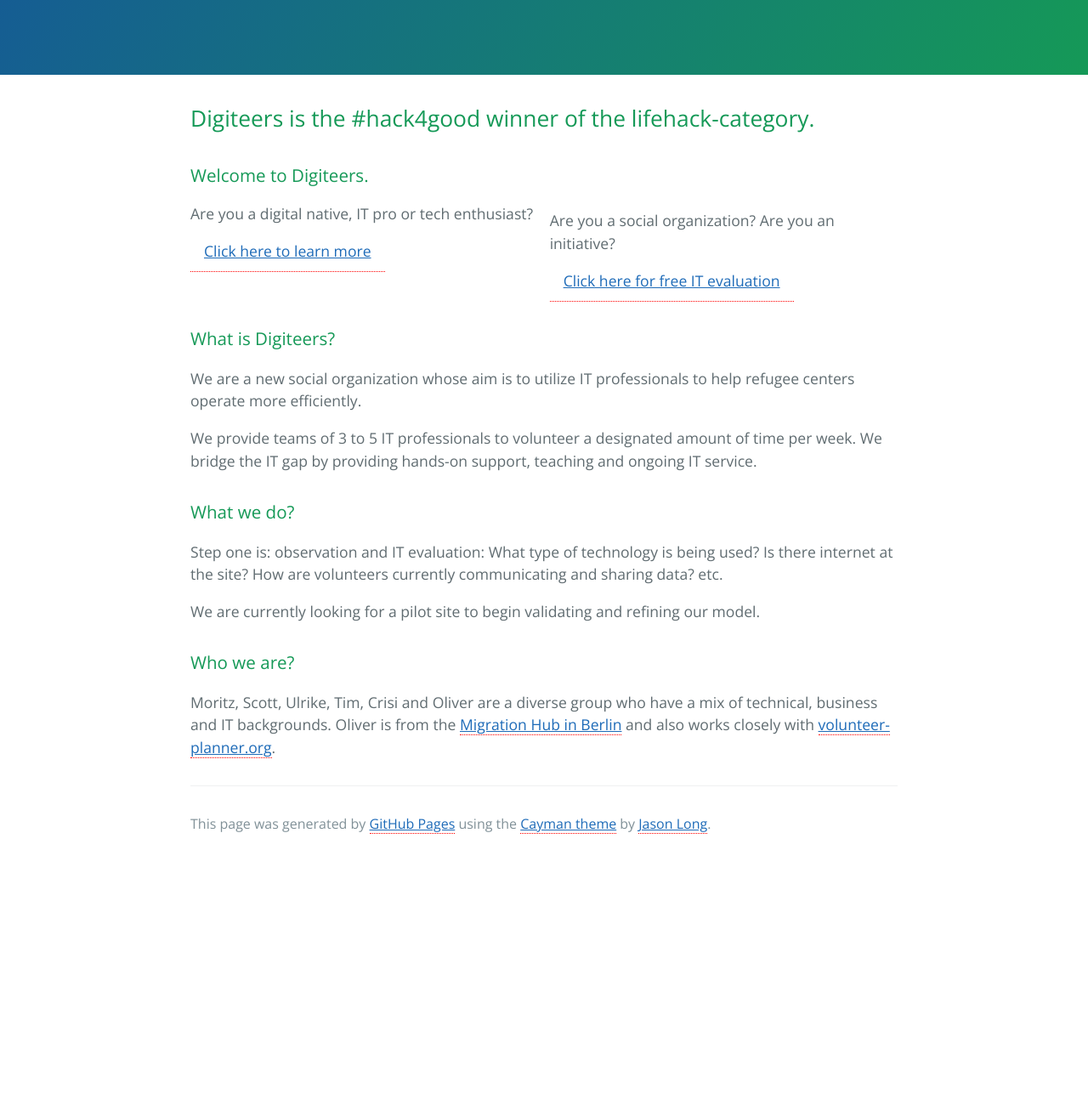
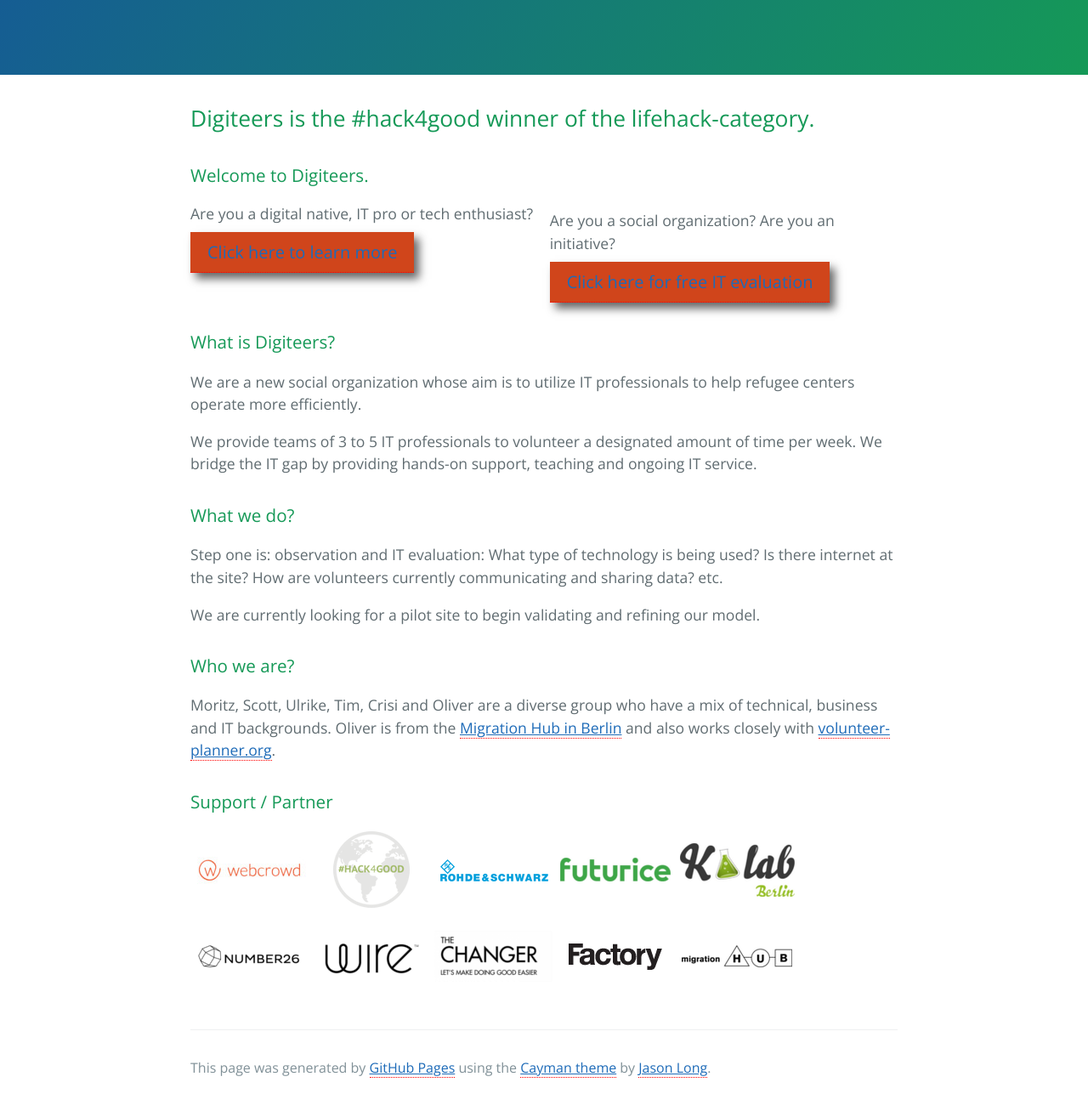
Before and after one commit to digiteers/digiteers.github.io, a plain HTML site: page index.html in a window 1280 px wide. Shown: the part 229-1529 px from the top of the page at 85% size. Before the commit the page ends 1242 px from the top, so only its background shows below. Drawn offline with nearby package versions, Linux system fonts and the light colour scheme.

Commit message:
Update index.html

```diff
--- a/index.html
+++ b/index.html
@@ -24,10 +24,10 @@
 
 <div class="section group">
 	<div class="col span_1_of_2">
-	<p>Are you a digital native, IT pro or tech enthusiast?</p>  <a class="btn" href="/teams.html">Click here to learn more</a>
+	<p>Are you a digital native, IT pro or tech enthusiast?</p>  <a class="btn1" href="/teams.html">Click here to learn more</a>
 	</div>
 	<div class="col span_1_of_2">
-	<p>Are you a social organization? Are you an initiative?</p> <a class="btn" href="/sites.html">Click here for free IT evaluation</a>
+	<p>Are you a social organization? Are you an initiative?</p> <a class="btn1" href="/sites.html">Click here for free IT evaluation</a>
 	</div>
 </div>
 
@@ -50,6 +50,19 @@ Or see the <a href="https://help.github.com/pages">documentation</a></p> -->
 <h3><a id="support-or-contact" class="anchor" href="#support-or-contact" aria-hidden="true"><span class="octicon octicon-link"></span></a>Who we are?</h3>
 <p>Moritz, Scott, Ulrike, Tim, Crisi and Oliver are a diverse group who have a mix of technical, business and IT backgrounds. Oliver is from the <a href="http://www.migrationhub.eu/">Migration Hub in Berlin</a> and also works closely with <a href="https://volunteer-planner.org">volunteer-planner.org</a>.</p>
 
+<h3>Support / Partner</h3>
+<p>
+<img src="/img/webcrowd.jpg" alt="webcrowd" height="95" width="139">
+<img src="/img/hack4good.png" alt="hack4good" height="95" width="139">
+<img src="/img/rhode_schwarz.png" alt="rhode_schwarz" height="95" width="139">
+<img src="/img/Futurice.png" alt="Futurice" height="95" width="139">
+<img src="/img/K.lab_.png" alt="K.lab" height="95" width="139">
+<img src="/img/N26.png" alt="N26" height="95" width="139">
+<img src="/img/wire.png" alt="wire" height="95" width="139">
+<img src="/img/The-Changer.png" alt="The Changer" height="95" width="139">
+<img src="/img/Factory1.png" alt="Factory1" height="95" width="139">
+<img src="/img/MH.png" alt="MH" height="95" width="139">
+</p>
       <footer class="site-footer">
         <span class="site-footer-credits">This page was generated by <a href="https://pages.github.com">GitHub Pages</a> using the <a href="https://github.com/jasonlong/cayman-theme">Cayman theme</a> by <a href="https://twitter.com/jasonlong">Jason Long</a>.</span>
       </footer>
```
